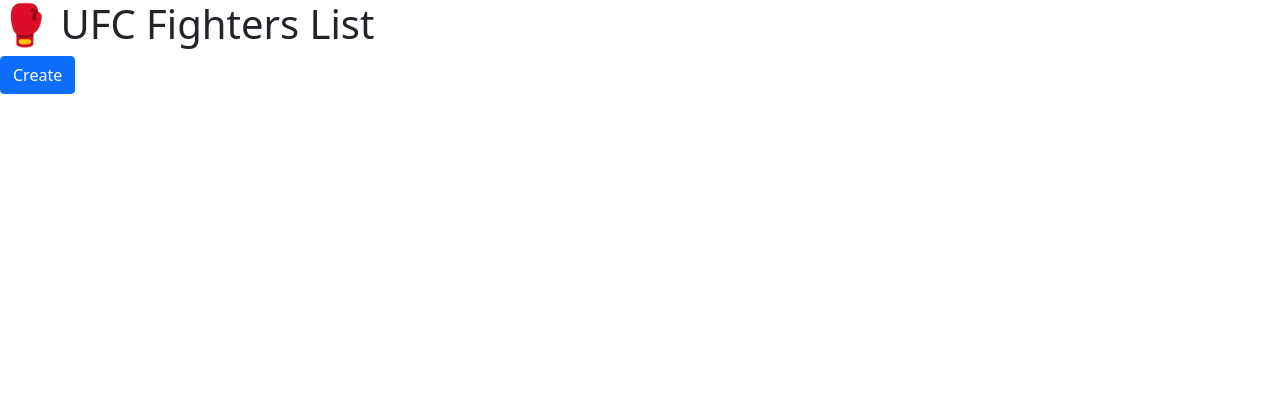
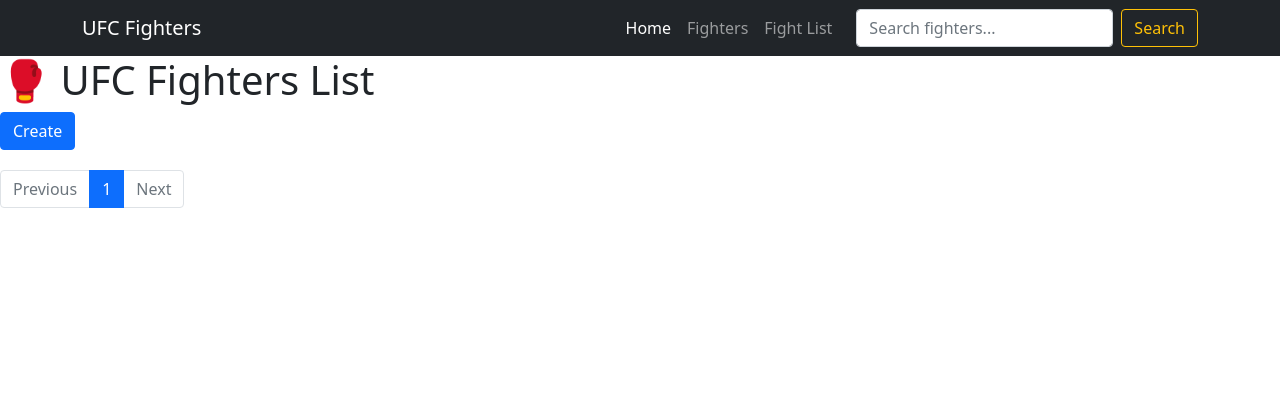
Before and after one commit to C15-ai/normativ-aprel, a Django app: page /ufc_fighters/fighters/ in a window 1280 px wide. Shown: the top 420 px of the page. Run offline with Django 5.2, Linux system fonts and the light colour scheme; data that the repository does not hold is empty.

Commit message:
4-normativ

```diff
--- a/myproject/static/style.css
+++ b/myproject/static/style.css
@@ -46,3 +46,7 @@ body {
 .footer p {
     margin: 5px 0;
 }
+
+.navbar-nav .nav-link:hover {
+    color: #f0a500 !important;
+}
--- a/myproject/templates/base.html
+++ b/myproject/templates/base.html
@@ -27,7 +27,46 @@
 </head>
 <body>
 <header>
+    <nav class="navbar navbar-expand-lg navbar-dark bg-dark">
+        <div class="container">
+            <a class="navbar-brand" href="#">UFC Fighters</a>
 
+            <button class="navbar-toggler" type="button" data-bs-toggle="collapse" data-bs-target="#navbarNav">
+                <span class="navbar-toggler-icon"></span>
+            </button>
+
+            <div class="collapse navbar-collapse" id="navbarNav">
+
+                <ul class="navbar-nav ms-auto">
+                    <li class="nav-item">
+                        <a class="nav-link active" href="/">Home</a>
+                    </li>
+                    <li class="nav-item">
+                        <a class="nav-link" href="/fighters/">Fighters</a>
+                    </li>
+                    <li class="nav-item">
+                        <a class="nav-link" href="/fighters/">Fight List</a>
+                    </li>
+                </ul>
+
+
+                <form class="d-flex ms-3" method="get" aria-label="Search" name="search">
+                    <input
+                        class="form-control me-2"
+                        type="search"
+                        aria-label="Search"
+                        name="search"
+                        placeholder="Search fighters..."
+                        value={{search}}
+                    >
+                    <button class="btn btn-outline-warning" type="submit">
+                        Search
+                    </button>
+                </form>
+
+            </div>
+        </div>
+    </nav>
 </header>
 
 <main>
--- a/myproject/templates/fighter/fighter_list.html
+++ b/myproject/templates/fighter/fighter_list.html
@@ -34,5 +34,49 @@
     </div>
     {% endfor %}
 </div>
+<nav aria-label="Page navigation">
+    <ul class="pagination">
 
+        {% if fighter.has_previous %}
+        <li class="page-item">
+            <a class="page-link"
+               href="?page={{ fighter.previous_page_number }}{% if search %}&search={{ search }}{% endif %}">
+                Previous
+            </a>
+        </li>
+        {% else %}
+        <li class="page-item disabled">
+            <span class="page-link">Previous</span>
+        </li>
+        {% endif %}
+
+        {% for num in fighter.paginator.page_range %}
+        {% if fighter.number == num %}
+        <li class="page-item active">
+            <span class="page-link">{{ num }}</span>
+        </li>
+        {% else %}
+        <li class="page-item">
+            <a class="page-link" href="?page={{ num }}{% if search %}&search={{ search }}{% endif %}">
+                {{ num }}
+            </a>
+        </li>
+        {% endif %}
+        {% endfor %}
+
+        {% if fighter.has_next %}
+        <li class="page-item">
+            <a class="page-link"
+               href="?page={{ fighter.next_page_number }}{% if search %}&search={{ search }}{% endif %}">
+                Next
+            </a>
+        </li>
+        {% else %}
+        <li class="page-item disabled">
+            <span class="page-link">Next</span>
+        </li>
+        {% endif %}
+
+    </ul>
+</nav>
 {% endblock %}
--- a/myproject/ufc_fighters/views.py
+++ b/myproject/ufc_fighters/views.py
@@ -1,16 +1,25 @@
 from django.http import HttpResponse
 from django.shortcuts import render, redirect
-
 from .models import Fighter
 from .forms import FighterForm
+from django.db.models import Q
+from django.core.paginator import Paginator
+def fighter_list(request):
+    search = request.GET.get('search', '')
+    page_number = request.GET.get('page')
+    print(page_number)
+    # print(search)
+    fighter = Fighter.objects.all()
+    if search:
+        fighter = fighter.filter(Q(name__icontains=search) | Q(nickname__icontains=search) | Q(weight_class__icontains=search))
+    paginator = Paginator(fighter,3)
 
-def fighter_list(request):
-    fighter = Fighter.objects.all()
-    return render(request, 'fighter/fighter_list.html',{'fighter':fighter})
+    fighter = paginator.get_page(page_number)
 
-# def fighter_create_form(request):
-#     form = FighterForm()
-#     return render(request,'fighter/create_fighters',{'form':form})
+    return render(request, 'fighter/fighter_list.html',{'fighter':fighter , 'search' : search})
+
+
+
 def fighter_create(request):
     if request.method == "POST":
         form = FighterForm(request.POST)
@@ -23,7 +32,7 @@ def fighter_create(request):
 def fighter_update_form(request,pk=None):
     fighter = Fighter.objects.filter(id=pk).first()
     form = FighterForm(instance=fighter)
-    return render(request, 'fighter/update_fighters.html',{'form':form, 'fighter':fighter})
+    return render(request, 'fighter/update_fighters.html',{'form':form, 'fighter':fighter , })
 
 def fighter_update(request,pk=None):
     fighter = Fighter.objects.filter(id=pk).first()
```
Lines whose indentation alone changed are shown as unchanged.
